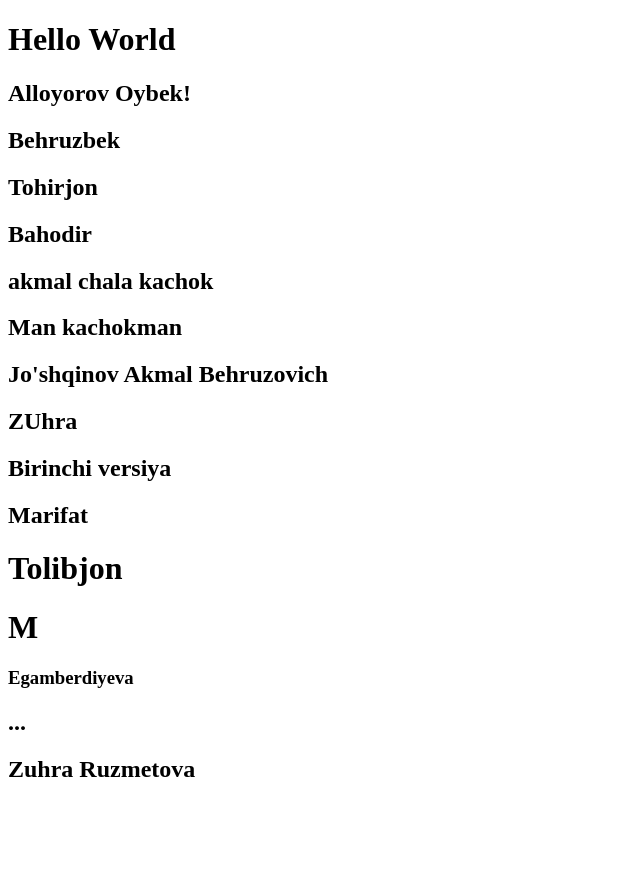
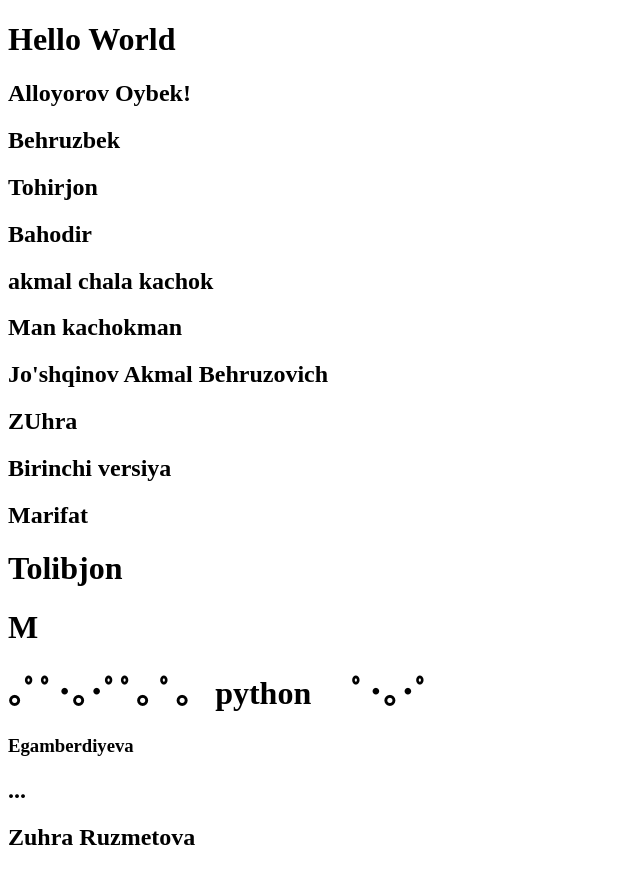
Before and after one commit to oybekalloyorov/group1, a plain HTML site: page index.html in a window 1280 px wide. Shown: the whole page, without its empty margins (0-640 px from the left). Before the commit the page ends 803 px from the top, so only its background shows below. Drawn offline with Linux system fonts and the light colour scheme.

Commit message:
Update index.html

```diff
--- a/index.html
+++ b/index.html
@@ -19,6 +19,10 @@
 <h2>Marifat</h2>
 <h1>Tolibjon</h1>
 <h1>M</h1>
+    <h1>
+ ｡ﾟﾟ･｡･ﾟﾟ｡
+ﾟ。 python
+　ﾟ･｡･ﾟ
     <h3>Egamberdiyeva</h3>
     <h2>...</h2>
 <h2>Zuhra Ruzmetova</h2>
```
